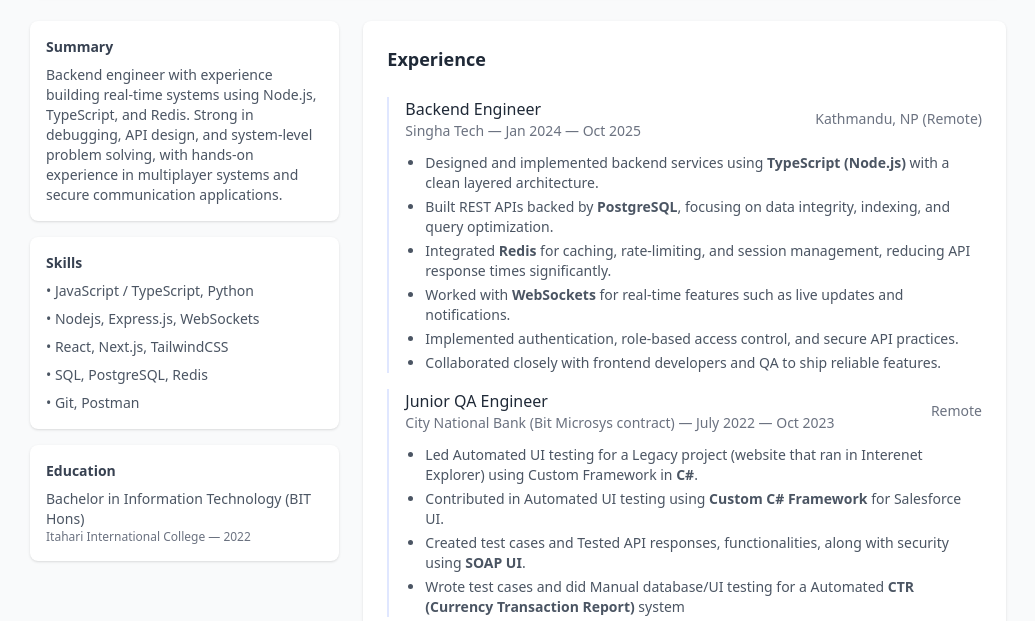
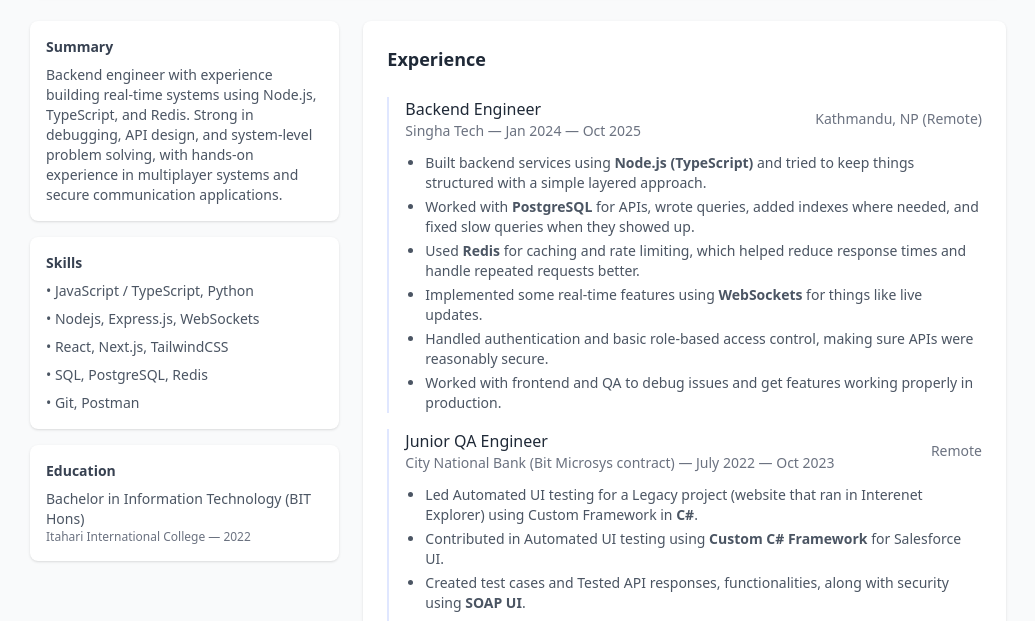
Before and after one commit to PrabeshBimali/PrabeshBimali.github.io, a plain HTML site: page index.html in a window 1280 px wide. Shown: the part 179-800 px from the top of the page, without its empty margins (122-1157 px from the left). Drawn offline with nearby package versions, Linux system fonts and the light colour scheme.

Commit message:
simple update

```diff
--- a/index.html
+++ b/index.html
@@ -76,13 +76,13 @@
               </div>
 
               <ul class="mt-3 text-sm text-gray-600 list-disc ml-5 space-y-1">
-                <li>Designed and implemented backend services using <b>TypeScript (Node.js)</b> with a clean layered architecture.</li>
-                <li>Built REST APIs backed by <b>PostgreSQL</b>, focusing on data integrity, indexing, and query optimization.</li>
-                <li>Integrated <b>Redis</b> for caching, rate-limiting, and session management, reducing API response times significantly.</li>
-                <li>Worked with <b>WebSockets</b> for real-time features such as live updates and notifications.</li>
-                <li>Implemented authentication, role-based access control, and secure API practices.</li>
-                <li>Collaborated closely with frontend developers and QA to ship reliable features.</li>
-              </ul>
+                <li>Built backend services using <b>Node.js (TypeScript)</b> and tried to keep things structured with a simple layered approach.</li>
+                <li>Worked with <b>PostgreSQL</b> for APIs, wrote queries, added indexes where needed, and fixed slow queries when they showed up.</li>
+                <li>Used <b>Redis</b> for caching and rate limiting, which helped reduce response times and handle repeated requests better.</li>
+                <li>Implemented some real-time features using <b>WebSockets</b> for things like live updates.</li>
+                <li>Handled authentication and basic role-based access control, making sure APIs were reasonably secure.</li>
+                <li>Worked with frontend and QA to debug issues and get features working properly in production.</li>
+            </ul>
             </article>
 
             <article class="mt-4 border-l-2 border-indigo-100 pl-4">
```
